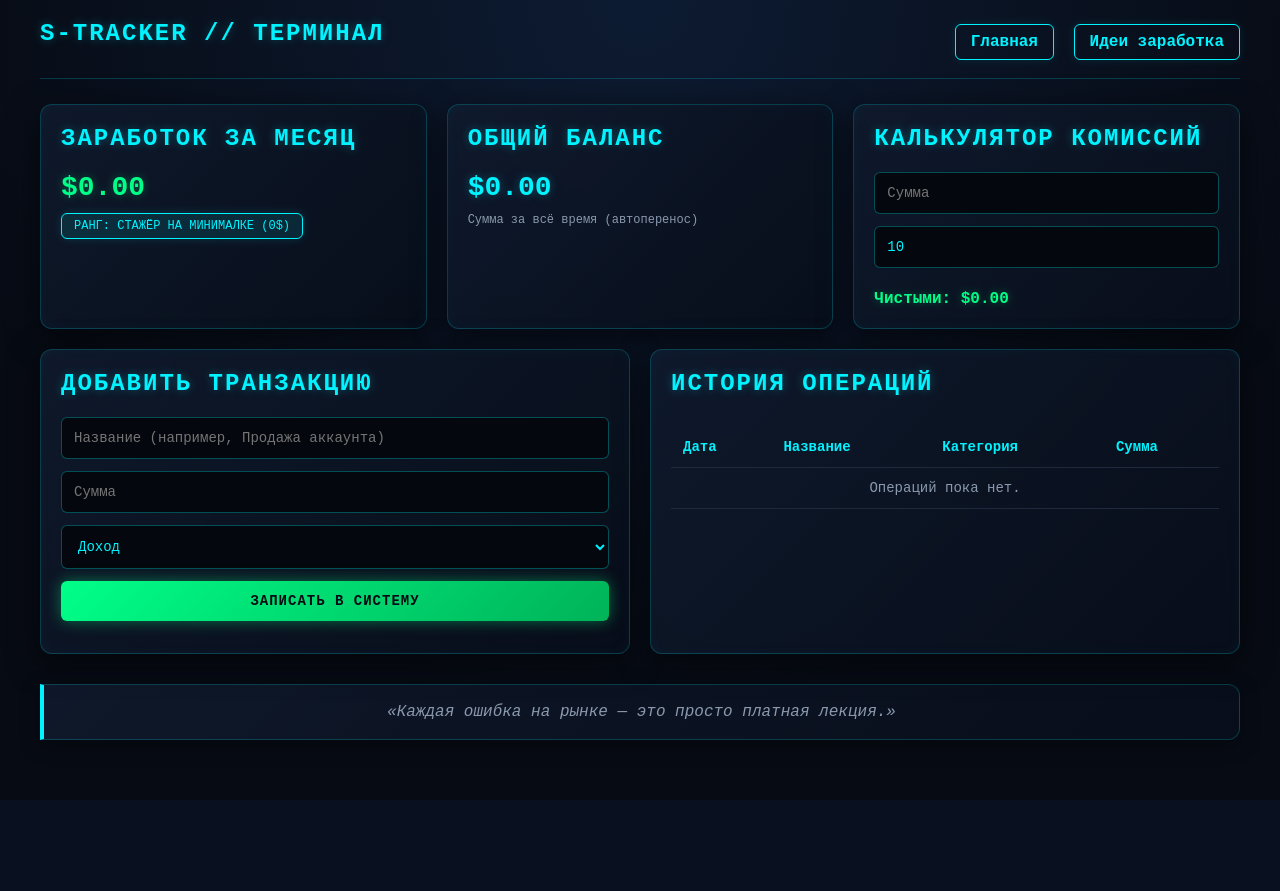
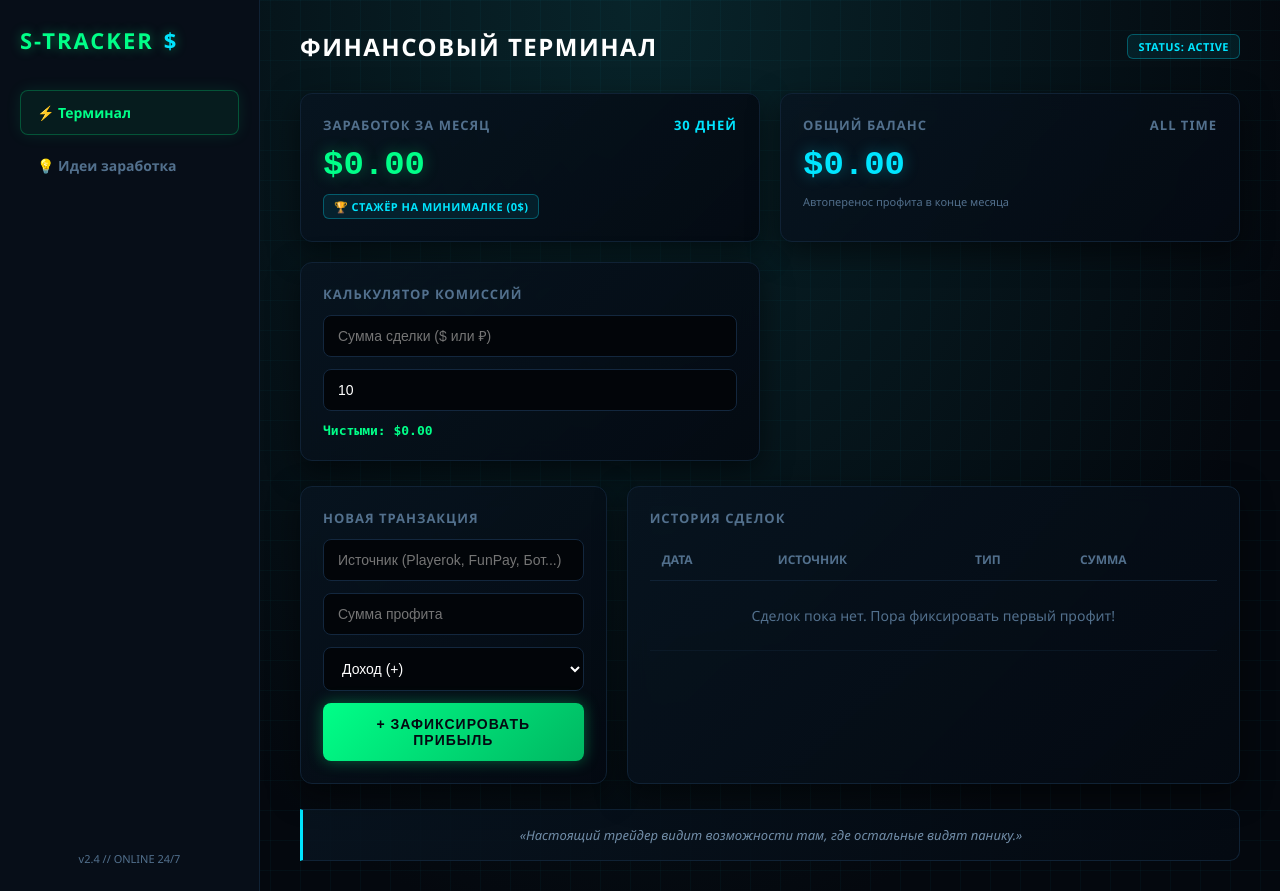
Before and after one commit to Siobaba/s-tracker, a Flask app: page / in a window 1280 px wide. Before the commit the page ends 767 px from the top, so only its background shows below. Run offline with Flask 3, Linux system fonts and the light colour scheme; data comes from the database, SQL or seed files in the repository; data that the repository does not hold is empty.

Commit message:
Update index.html

```diff
--- a/templates/index.html
+++ b/templates/index.html
@@ -3,239 +3,380 @@
 <head>
     <meta charset="UTF-8">
     <meta name="viewport" content="width=device-width, initial-scale=1.0">
-    <title>S-TRACKER // TERMINAL</title>
+    <title>S-TRACKER // CYBER TERMINAL</title>
     <style>
         :root {
-            --bg-deep: #070b14;
-            --card-bg: linear-gradient(135deg, rgba(16, 26, 45, 0.9), rgba(8, 14, 26, 0.95));
-            --accent-green: #00ff88;
-            --accent-cyan: #00f3ff;
-            --text-main: #e2e8f0;
-            --text-muted: #8a99ad;
-            --border-glow: rgba(0, 243, 255, 0.2);
-            --border-color: #1e293b;
+            --bg-dark: #04080e;
+            --sidebar-bg: #070e18;
+            --card-bg: linear-gradient(135deg, rgba(8, 20, 32, 0.85), rgba(4, 10, 18, 0.95));
+            --neon-green: #00ff88;
+            --neon-cyan: #00e5ff;
+            --border-glow: rgba(0, 255, 136, 0.2);
+            --border-dim: #102235;
+            --text-main: #d1e4f0;
+            --text-muted: #52708d;
         }
+
+        * {
+            box-sizing: border-box;
+            margin: 0;
+            padding: 0;
+        }
+
         body {
-            background-color: var(--bg-deep);
+            background-color: var(--bg-dark);
             color: var(--text-main);
-            font-family: 'Courier New', Courier, monospace;
-            margin: 0;
-            padding: 20px;
-            box-sizing: border-box;
-            background-image: radial-gradient(circle at 50% 0%, #0d1b32 0%, var(--bg-deep) 70%);
+            font-family: 'Segoe UI', -apple-system, BlinkMacSystemFont, Roboto, sans-serif;
+            display: flex;
             min-height: 100vh;
+            /* Фирменная кибер-сетка на фоне */
+            background-image:
+                linear-gradient(rgba(0, 229, 255, 0.03) 1px, transparent 1px),
+                linear-gradient(90deg, rgba(0, 229, 255, 0.03) 1px, transparent 1px),
+                radial-gradient(ellipse at 50% 0%, #08242a 0%, var(--bg-dark) 75%);
+            background-size: 30px 30px, 30px 30px, 100% 100%;
         }
-        .nav-bar {
+
+        /* Боковое меню слева (Sidebar) */
+        .sidebar {
+            width: 260px;
+            background: var(--sidebar-bg);
+            border-right: 1px solid var(--border-dim);
+            padding: 25px 20px;
+            display: flex;
+            flex-direction: column;
+            justify-content: space-between;
+            flex-shrink: 0;
+        }
+
+        .logo {
+            font-size: 22px;
+            font-weight: 900;
+            letter-spacing: 2px;
+            color: var(--neon-green);
+            text-shadow: 0 0 12px rgba(0, 255, 136, 0.4);
+            margin-bottom: 35px;
+            display: flex;
+            align-items: center;
+            gap: 10px;
+        }
+
+        .logo span {
+            color: var(--neon-cyan);
+        }
+
+        .nav-list {
+            list-style: none;
+            display: flex;
+            flex-direction: column;
+            gap: 8px;
+        }
+
+        .nav-item a {
+            display: flex;
+            align-items: center;
+            gap: 12px;
+            padding: 12px 16px;
+            color: var(--text-muted);
+            text-decoration: none;
+            font-size: 14px;
+            font-weight: 600;
+            border-radius: 8px;
+            border: 1px solid transparent;
+            transition: all 0.25s ease;
+        }
+
+        .nav-item.active a, .nav-item a:hover {
+            color: var(--neon-green);
+            background: rgba(0, 255, 136, 0.06);
+            border-color: rgba(0, 255, 136, 0.25);
+            box-shadow: 0 0 15px rgba(0, 255, 136, 0.1);
+        }
+
+        /* Главная рабочая область */
+        .main-content {
+            flex: 1;
+            padding: 30px 40px;
+            overflow-y: auto;
+            max-width: 1400px;
+        }
+
+        .top-header {
             display: flex;
             justify-content: space-between;
             align-items: center;
+            margin-bottom: 30px;
+        }
+
+        .page-title {
+            font-size: 24px;
+            font-weight: 800;
+            letter-spacing: 1.5px;
+            color: #fff;
+            text-transform: uppercase;
+        }
+
+        /* Сетка карточек */
+        .grid-3 {
+            display: grid;
+            grid-template-columns: repeat(auto-fit, minmax(320px, 1fr));
+            gap: 20px;
             margin-bottom: 25px;
-            border-bottom: 1px solid rgba(0, 243, 255, 0.2);
-            padding-bottom: 15px;
-            flex-wrap: wrap;
-            gap: 10px;
         }
-        .nav-links a {
-            color: var(--accent-cyan);
-            text-decoration: none;
-            margin-left: 10px;
-            font-weight: bold;
-            border: 1px solid var(--accent-cyan);
-            padding: 8px 15px;
-            border-radius: 6px;
-            transition: 0.3s;
-            box-shadow: 0 0 10px rgba(0, 243, 255, 0.1);
-        }
-        .nav-links a:hover {
-            background: var(--accent-cyan);
-            color: #000;
-            box-shadow: 0 0 20px var(--accent-cyan);
-        }
-        h1, h2 {
-            color: var(--accent-cyan);
-            text-transform: uppercase;
-            letter-spacing: 2px;
-            margin-top: 0;
-            text-shadow: 0 0 10px rgba(0, 243, 255, 0.3);
-        }
-        h1 { font-size: 24px; }
-        .container {
-            max-width: 1200px;
-            margin: 0 auto;
-        }
-        .dashboard-grid {
-            display: grid;
-            grid-template-columns: repeat(auto-fit, minmax(280px, 1fr));
-            gap: 20px;
-            margin-bottom: 20px;
-        }
+
         .card {
             background: var(--card-bg);
-            border: 1px solid var(--border-glow);
+            border: 1px solid var(--border-dim);
             border-radius: 12px;
-            padding: 20px;
-            box-shadow: 0 8px 32px rgba(0, 0, 0, 0.6), inset 0 0 15px rgba(0, 243, 255, 0.03);
-            box-sizing: border-box;
-            backdrop-filter: blur(5px);
+            padding: 22px;
+            position: relative;
+            box-shadow: 0 10px 30px rgba(0, 0, 0, 0.5);
+            backdrop-filter: blur(10px);
+            transition: border-color 0.25s ease;
         }
-        .stat-value {
-            font-size: 28px;
-            font-weight: bold;
-            color: var(--accent-green);
-            margin-top: 10px;
-            text-shadow: 0 0 10px rgba(0, 255, 136, 0.3);
+
+        .card:hover {
+            border-color: var(--border-glow);
         }
-        .rank-badge {
-            display: inline-block;
-            background: rgba(0, 243, 255, 0.1);
-            color: var(--accent-cyan);
-            border: 1px solid var(--accent-cyan);
-            padding: 5px 12px;
-            border-radius: 6px;
-            font-size: 12px;
-            margin-top: 10px;
-            text-transform: uppercase;
-            box-shadow: 0 0 10px rgba(0, 243, 255, 0.15);
-        }
-        input, select, button {
-            background: #04070d;
-            border: 1px solid rgba(0, 243, 255, 0.3);
-            color: var(--accent-cyan);
-            padding: 12px;
-            border-radius: 6px;
-            width: 100%;
-            box-sizing: border-box;
-            margin-bottom: 12px;
-            font-family: inherit;
-            font-size: 14px;
-            outline: none;
-            transition: 0.2s;
-        }
-        input:focus, select:focus {
-            border-color: var(--accent-cyan);
-            box-shadow: 0 0 10px rgba(0, 243, 255, 0.3);
-        }
-        button {
-            background: linear-gradient(135deg, #00ff88, #00b359);
-            color: #050b14;
-            font-weight: bold;
-            cursor: pointer;
-            transition: 0.3s;
-            border: none;
+
+        .card-header {
+            font-size: 13px;
+            font-weight: 700;
             text-transform: uppercase;
             letter-spacing: 1px;
-            box-shadow: 0 0 15px rgba(0, 255, 136, 0.4);
+            color: var(--text-muted);
+            margin-bottom: 12px;
+            display: flex;
+            justify-content: space-between;
+            align-items: center;
         }
-        button:hover {
-            opacity: 1;
-            box-shadow: 0 0 25px var(--accent-green);
+
+        .balance-value {
+            font-size: 34px;
+            font-weight: 900;
+            color: var(--neon-green);
+            text-shadow: 0 0 15px rgba(0, 255, 136, 0.35);
+            margin-bottom: 10px;
+            font-family: 'Courier New', monospace;
+        }
+
+        .rank-tag {
+            display: inline-flex;
+            align-items: center;
+            gap: 6px;
+            background: rgba(0, 229, 255, 0.08);
+            color: var(--neon-cyan);
+            border: 1px solid rgba(0, 229, 255, 0.3);
+            padding: 4px 10px;
+            border-radius: 6px;
+            font-size: 11px;
+            font-weight: 700;
+            text-transform: uppercase;
+            letter-spacing: 0.5px;
+        }
+
+        /* Формы и инпуты */
+        input, select {
+            width: 100%;
+            background: #020509;
+            border: 1px solid #13273e;
+            color: #fff;
+            padding: 12px 14px;
+            border-radius: 8px;
+            font-size: 14px;
+            margin-bottom: 12px;
+            outline: none;
+            transition: all 0.2s;
+        }
+
+        input:focus, select:focus {
+            border-color: var(--neon-cyan);
+            box-shadow: 0 0 10px rgba(0, 229, 255, 0.2);
+        }
+
+        .btn-neon {
+            width: 100%;
+            background: linear-gradient(135deg, #00ff88, #00b862);
+            color: #040a12;
+            border: none;
+            padding: 13px;
+            border-radius: 8px;
+            font-size: 14px;
+            font-weight: 800;
+            text-transform: uppercase;
+            letter-spacing: 1px;
+            cursor: pointer;
+            box-shadow: 0 0 15px rgba(0, 255, 136, 0.35);
+            transition: all 0.2s ease;
+        }
+
+        .btn-neon:hover {
+            box-shadow: 0 0 25px rgba(0, 255, 136, 0.6);
             transform: translateY(-1px);
         }
-        .table-responsive {
-            width: 100%;
+
+        /* Таблица */
+        .table-wrap {
             overflow-x: auto;
         }
+
         table {
             width: 100%;
             border-collapse: collapse;
-            margin-top: 10px;
-            min-width: 400px;
-        }
-        th, td {
-            padding: 12px;
             text-align: left;
-            border-bottom: 1px solid var(--border-color);
             font-size: 14px;
         }
+
         th {
-            color: var(--accent-cyan);
+            color: var(--text-muted);
+            padding: 12px;
+            font-size: 12px;
+            text-transform: uppercase;
+            border-bottom: 1px solid var(--border-dim);
         }
-        .quote-box {
+
+        td {
+            padding: 14px 12px;
+            border-bottom: 1px solid rgba(16, 34, 53, 0.5);
+            color: var(--text-main);
+        }
+
+        /* Нижний блок цитат */
+        .quote-panel {
             background: var(--card-bg);
-            border-left: 4px solid var(--accent-cyan);
-            border-top: 1px solid var(--border-glow);
-            border-right: 1px solid var(--border-glow);
-            border-bottom: 1px solid var(--border-glow);
-            padding: 18px;
-            margin-top: 30px;
-            border-radius: 0 12px 12px 0;
+            border-left: 3px solid var(--neon-cyan);
+            border-top: 1px solid var(--border-dim);
+            border-right: 1px solid var(--border-dim);
+            border-bottom: 1px solid var(--border-dim);
+            border-radius: 0 10px 10px 0;
+            padding: 16px 20px;
+            margin-top: 25px;
+            color: #718da8;
+            font-size: 13px;
             font-style: italic;
-            color: var(--text-muted);
             text-align: center;
-            box-shadow: 0 5px 20px rgba(0,0,0,0.4);
+        }
+
+        /* Адаптив под мобилки */
+        @media (max-width: 900px) {
+            body {
+                flex-direction: column;
+            }
+            .sidebar {
+                width: 100%;
+                border-right: none;
+                border-bottom: 1px solid var(--border-dim);
+                padding: 15px 20px;
+            }
+            .nav-list {
+                flex-direction: row;
+                flex-wrap: wrap;
+            }
+            .main-content {
+                padding: 20px;
+            }
         }
     </style>
 </head>
 <body>
-    <div class="container">
-        <div class="nav-bar">
-            <h1>S-TRACKER // ТЕРМИНАЛ</h1>
-            <div class="nav-links">
-                <a href="/">Главная</a>
-                <a href="/ideas">Идеи заработка</a>
+
+    <!-- Сайдбар слева -->
+    <aside class="sidebar">
+        <div>
+            <div class="logo">
+                S-TRACKER<span>$</span>
+            </div>
+            <ul class="nav-list">
+                <li class="nav-item active"><a href="/">⚡ Терминал</a></li>
+                <li class="nav-item"><a href="/ideas">💡 Идеи заработка</a></li>
+            </ul>
+        </div>
+        <div style="font-size: 11px; color: var(--text-muted); text-align: center; padding-top: 20px;">
+            v2.4 // ONLINE 24/7
+        </div>
+    </aside>
+
+    <!-- Главная рабочая панель -->
+    <main class="main-content">
+        <div class="top-header">
+            <h1 class="page-title">Финансовый Терминал</h1>
+            <div class="rank-tag">STATUS: ACTIVE</div>
+        </div>
+
+        <!-- Верхний ряд: Месячный баланс, Общий баланс и Калькулятор -->
+        <div class="grid-3">
+            <div class="card">
+                <div class="card-header">
+                    <span>Заработок за месяц</span>
+                    <span style="color: var(--neon-cyan);">30 ДНЕЙ</span>
+                </div>
+                <div class="balance-value">${{ "%.2f"|format(month_total) }}</div>
+                <div class="rank-tag">🏆 {{ current_rank }}</div>
+            </div>
+
+            <div class="card">
+                <div class="card-header">
+                    <span>Общий баланс</span>
+                    <span style="color: var(--text-muted);">ALL TIME</span>
+                </div>
+                <div class="balance-value" style="color: var(--neon-cyan); text-shadow: 0 0 15px rgba(0, 229, 255, 0.35);">
+                    ${{ "%.2f"|format(all_time_balance) }}
+                </div>
+                <div style="font-size: 11px; color: var(--text-muted);">Автоперенос профита в конце месяца</div>
+            </div>
+
+            <div class="card">
+                <div class="card-header">Калькулятор комиссий</div>
+                <input type="number" id="calc-amount" placeholder="Сумма сделки ($ или ₽)" oninput="calcFee()">
+                <input type="number" id="calc-percent" placeholder="Комиссия площадки (%)" value="10" oninput="calcFee()">
+                <div id="calc-result" style="font-weight: 800; color: var(--neon-green); font-size: 13px; font-family: monospace;">
+                    Чистыми: $0.00
+                </div>
             </div>
         </div>
 
-        <div class="dashboard-grid">
+        <!-- Нижний ряд: Запись операции и История -->
+        <div class="grid-3" style="grid-template-columns: 1fr 2fr;">
             <div class="card">
-                <h2>Заработок за месяц</h2>
-                <div class="stat-value">${{ "%.2f"|format(month_total) }}</div>
-                <div><span class="rank-badge">Ранг: {{ current_rank }}</span></div>
+                <div class="card-header">Новая транзакция</div>
+                <form method="POST" action="/add">
+                    <input type="text" name="title" placeholder="Источник (Playerok, FunPay, Бот...)" required>
+                    <input type="number" step="0.01" name="amount" placeholder="Сумма профита" required>
+                    <select name="category">
+                        <option value="Доход">Доход (+)</option>
+                        <option value="Расход">Расход (-)</option>
+                    </select>
+                    <button type="submit" class="btn-neon">+ Зафиксировать прибыль</button>
+                </form>
             </div>
 
             <div class="card">
-                <h2>Общий баланс</h2>
-                <div class="stat-value" style="color: var(--accent-cyan); text-shadow: 0 0 10px rgba(0, 243, 255, 0.3);">${{ "%.2f"|format(all_time_balance) }}</div>
-                <div style="font-size: 12px; color: var(--text-muted); margin-top: 10px;">Сумма за всё время (автоперенос)</div>
-            </div>
-
-            <div class="card">
-                <h2>Калькулятор комиссий</h2>
-                <input type="number" id="calc-amount" placeholder="Сумма" oninput="calculateFee()">
-                <input type="number" id="calc-fee-percent" placeholder="Процент комиссии (%)" value="10" oninput="calculateFee()">
-                <div id="calc-result" style="margin-top: 10px; font-weight: bold; color: var(--accent-green); text-shadow: 0 0 8px rgba(0,255,136,0.3);">Чистыми: $0.00</div>
-            </div>
-        </div>
-
-        <div class="dashboard-grid">
-            <div class="card">
-                <h2>Добавить транзакцию</h2>
-                <form method="POST" action="/add">
-                    <input type="text" name="title" placeholder="Название (например, Продажа аккаунта)" required>
-                    <input type="number" step="0.01" name="amount" placeholder="Сумма" required>
-                    <select name="category">
-                        <option value="Доход">Доход</option>
-                        <option value="Расход">Расход</option>
-                    </select>
-                    <button type="submit">ЗАПИСАТЬ В СИСТЕМУ</button>
-                </form>
-            </div>
-
-            <div class="card" style="grid-column: span 1;">
-                <h2>История операций</h2>
-                <div class="table-responsive">
+                <div class="card-header">История сделок</div>
+                <div class="table-wrap">
                     <table>
                         <thead>
                             <tr>
                                 <th>Дата</th>
-                                <th>Название</th>
-                                <th>Категория</th>
+                                <th>Источник</th>
+                                <th>Тип</th>
                                 <th>Сумма</th>
                             </tr>
                         </thead>
                         <tbody>
                             {% for tx in transactions %}
                             <tr>
-                                <td>{{ tx.date }}</td>
-                                <td>{{ tx.title }}</td>
+                                <td style="color: var(--text-muted); font-size: 12px;">{{ tx.date }}</td>
+                                <td style="font-weight: 600;">{{ tx.title }}</td>
                                 <td>{{ tx.category }}</td>
-                                <td style="color: {{ 'var(--accent-green)' if tx.amount > 0 else '#ff4d4d' }}; text-shadow: {{ '0 0 8px rgba(0,255,136,0.3)' if tx.amount > 0 else 'none' }};">
+                                <td style="font-weight: 800; font-family: monospace; color: {{ 'var(--neon-green)' if tx.amount > 0 else '#ff4466' }};">
                                     {{ "+$" if tx.amount > 0 else "$" }}{{ "%.2f"|format(tx.amount) }}
                                 </td>
                             </tr>
                             {% else %}
                             <tr>
-                                <td colspan="4" style="text-align: center; color: var(--text-muted);">Операций пока нет.</td>
+                                <td colspan="4" style="text-align: center; color: var(--text-muted); padding: 25px;">
+                                    Сделок пока нет. Пора фиксировать первый профит!
+                                </td>
                             </tr>
                             {% endfor %}
                         </tbody>
@@ -244,27 +385,28 @@
             </div>
         </div>
 
-        <div class="quote-box" id="quote-container">
-            Загрузка мудрости Уолл-стрит...
+        <!-- Мотивирующие цитаты Уолл-стрит -->
+        <div class="quote-panel" id="quote-text">
+            Загрузка протокола Уолл-стрит...
         </div>
-    </div>
+    </main>
 
     <script>
-        function calculateFee() {
-            const amount = parseFloat(document.getElementById('calc-amount').value) || 0;
-            const feePercent = parseFloat(document.getElementById('calc-fee-percent').value) || 0;
-            const feeAmount = amount * (feePercent / 100);
-            const netAmount = amount - feeAmount;
-            document.getElementById('calc-result').innerText = `Чистыми: ${netAmount.toFixed(2)} (Комиссия: ${feeAmount.toFixed(2)})`;
+        function calcFee() {
+            const sum = parseFloat(document.getElementById('calc-amount').value) || 0;
+            const fee = parseFloat(document.getElementById('calc-percent').value) || 0;
+            const feeVal = sum * (fee / 100);
+            const net = sum - feeVal;
+            document.getElementById('calc-result').innerText = `Чистыми: $${net.toFixed(2)} (Комиссия: $${feeVal.toFixed(2)})`;
         }
 
         const quotes = {{ quotes | tojson }};
-        function showRandomQuote() {
-            const randomIndex = Math.floor(Math.random() * quotes.length);
-            document.getElementById('quote-container').innerText = quotes[randomIndex];
+        function updateQuote() {
+            const idx = Math.floor(Math.random() * quotes.length);
+            document.getElementById('quote-text').innerText = quotes[idx];
         }
-        showRandomQuote();
-        setInterval(showRandomQuote, 8000);
+        updateQuote();
+        setInterval(updateQuote, 8000);
     </script>
 </body>
 </html>
```
